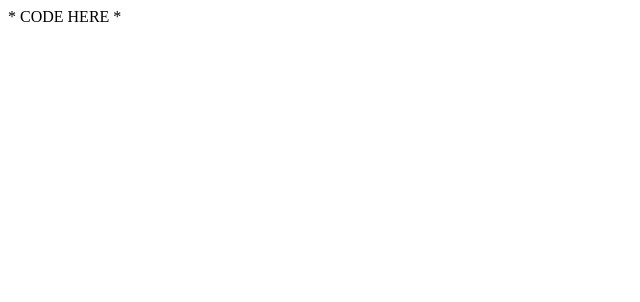
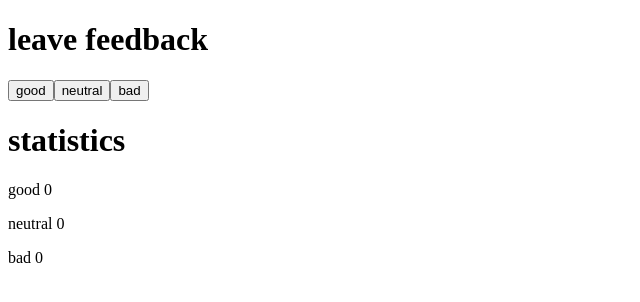
Before and after one commit to katnrvl/fullstack22, a React (Create React App) app in the folder osa1/unicafe/: page / in a window 1280 px wide. Shown: the top 302 px of the page, without its empty margins (0-640 px from the left). Built offline with nearby package versions, Linux system fonts and the light colour scheme.

Commit message:
1.6 done

```diff
--- a/osa1/unicafe/src/App.js
+++ b/osa1/unicafe/src/App.js
@@ -6,9 +6,32 @@ const App = () => {
   const [neutral, setNeutral] = useState(0)
   const [bad, setBad] = useState(0)
 
+  const Button = (props) => (
+    <button onClick={props.handleClick}>{props.text}</button>
+  )
+
+  const setToValue = (value, newValue) => {
+    value(newValue)
+  }
+
+  const Stats = () => {
+    return (
+      <div>
+        <p>good {good}</p>
+        <p>neutral {neutral}</p>
+        <p>bad {bad}</p>
+      </div>
+    )
+  }
+
   return (
     <div>
-      * CODE HERE *
+      <h1>leave feedback</h1>
+      <Button handleClick={() => setToValue(setGood, good + 1)} text="good" />
+      <Button handleClick={() => setToValue(setNeutral, neutral + 1)} text="neutral" />
+      <Button handleClick={() => setToValue(setBad, bad + 1)} text="bad" />
+      <h1>statistics</h1>
+      <Stats />
     </div>
   )
 }
```
